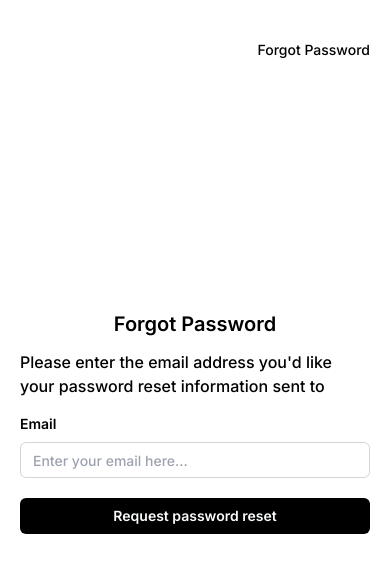
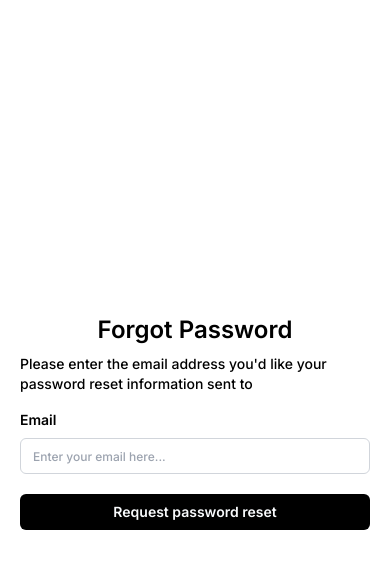
Before and after one commit to hungcqa23/instalite, a Next.js app: page /forgot-password in a window 390 px wide. Shown: the top 572 px of the page. Built offline with nearby package versions, Linux system fonts and the light colour scheme.

Commit message:
feat(auth): error

```diff
--- a/package.json
+++ b/package.json
@@ -9,11 +9,13 @@
     "lint": "next lint"
   },
   "dependencies": {
+    "@aws-sdk/client-ses": "^3.552.0",
     "@radix-ui/react-icons": "^1.3.0",
     "@radix-ui/react-slot": "^1.0.2",
     "class-variance-authority": "^0.7.0",
     "clsx": "^2.1.0",
     "date-fns": "^3.2.0",
+    "joi": "^17.12.3",
     "lucide-react": "^0.309.0",
     "next": "^14.1.4",
     "react": "^18.2.0",
--- a/src/app/(auth)/forgot-password/page.tsx
+++ b/src/app/(auth)/forgot-password/page.tsx
@@ -4,8 +4,10 @@ import Link from 'next/link';
 export default function ForgotPassword() {
   return (
     <form className='h-full w-full'>
-      <p className='h-8 text-center text-xl font-semibold'>Forgot Password</p>
-      <p className='py-2 pb-4'>
+      <p className='h-8 text-center text-2xl font-semibold md:text-xl'>
+        Forgot Password
+      </p>
+      <p className='py-2 pb-4 text-sm'>
         Please enter the email address you&apos;d like your password reset
         information sent to{' '}
       </p>
@@ -17,7 +19,7 @@ export default function ForgotPassword() {
           type='text'
           name='username'
           id='username'
-          className='block h-9 w-full rounded-md border border-gray-300 pl-3 text-sm font-medium outline-none placeholder:font-medium placeholder:text-gray-400 focus:ring-1 focus:ring-gray-300'
+          className='block h-9 w-full rounded-md border border-gray-300 pl-3 text-xs font-medium outline-none placeholder:font-medium placeholder:text-gray-400 focus:ring-1 focus:ring-gray-300'
           placeholder='Enter your email here...'
         />
         <p className='min-h-[20px]'></p>
--- a/src/app/(auth)/layout.tsx
+++ b/src/app/(auth)/layout.tsx
@@ -49,7 +49,7 @@ export default function AuthLayout({
         </div>
       </div>
       <div className='relative h-full basis-1/2 p-10 font-medium text-black'>
-        <p className='absolute right-10 top-10 text-right text-sm'>
+        <p className='absolute right-10 top-10 hidden text-right text-sm md:inline'>
           {testimonials.find(t => `/${t.path}` === pathname)?.title}
         </p>
         <div className='flex h-full items-center justify-center '>
--- a/src/app/(auth)/login/page.tsx
+++ b/src/app/(auth)/login/page.tsx
@@ -43,7 +43,7 @@ export default function Login() {
         <Button className='pr-0' variant={'link'} asChild>
           <Link
             href='forgot-password'
-            className='font-semibold hover:no-underline'
+            className='font-semibold hover:underline'
           >
             Forgot password?
           </Link>
--- a/src/app/page.tsx
+++ b/src/app/page.tsx
@@ -1,5 +1,5 @@
 import IconProfile from '@/components/ui/icon-profile';
-import SuggestedBar from './main/suggested-bar';
+import SuggestedBar from './(main)/suggested-bar';
 
 export default function Home() {
   return (
```
Also changed, not shown: src/app/(main)/suggested-bar.tsx (renamed from src/app/main/suggested-bar.tsx), 1 other file (tests, documents, lock files or other folders).
